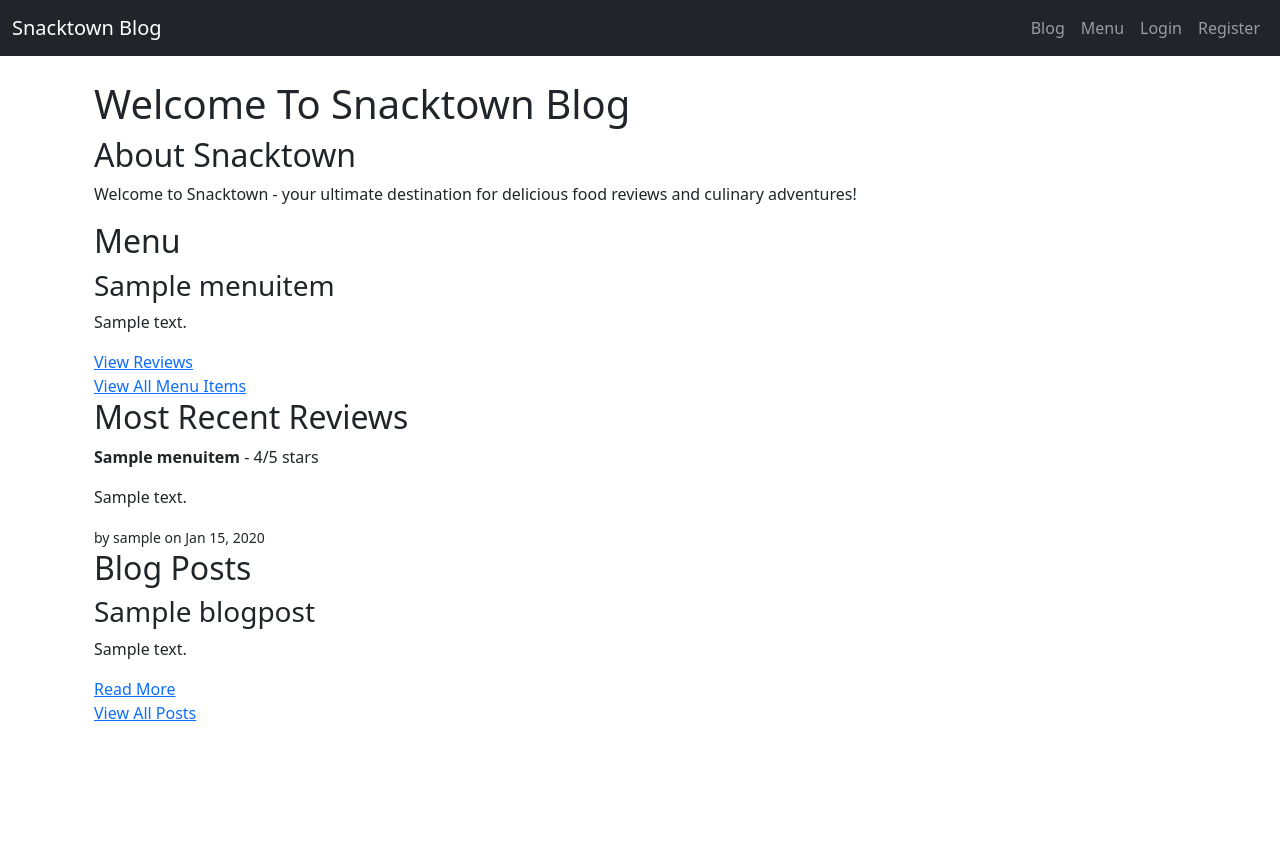
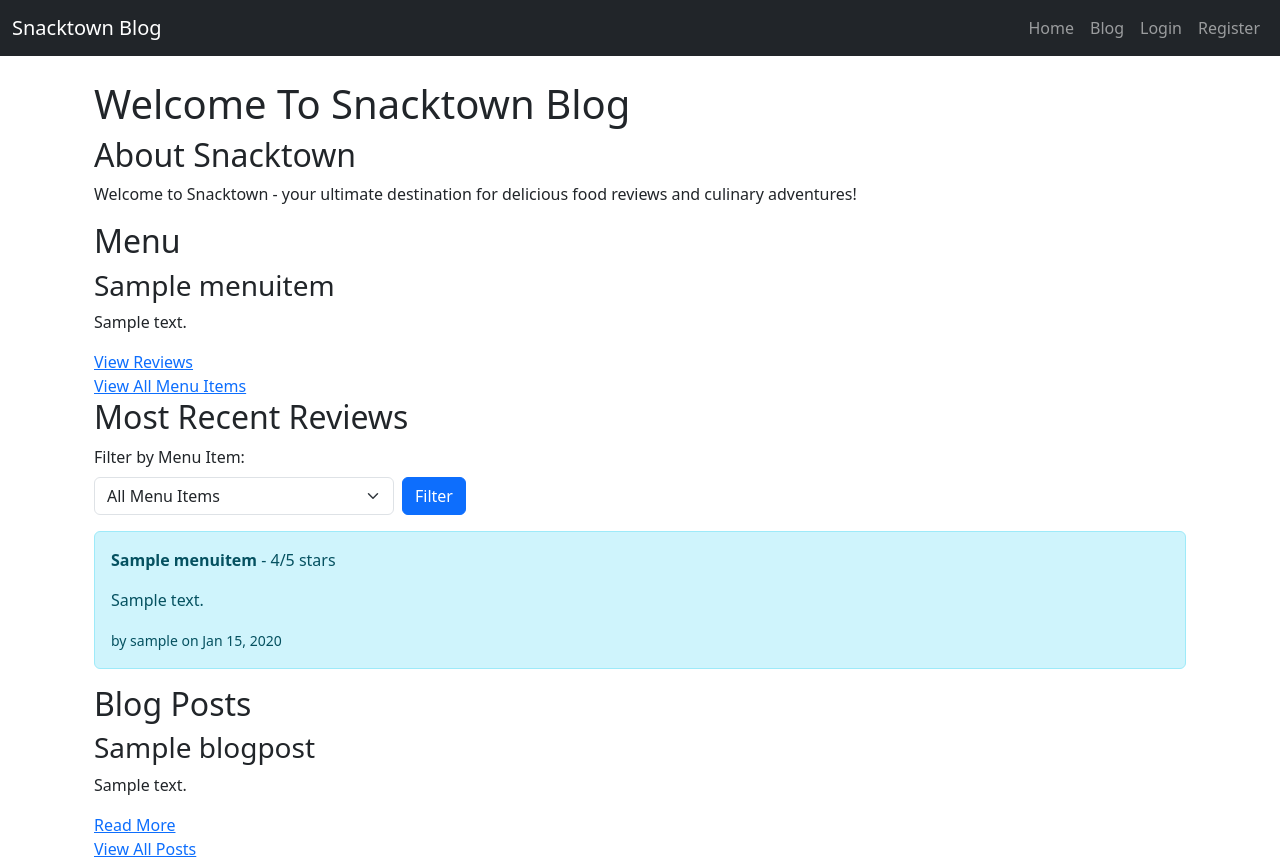
Before and after one commit to algardiner96-wq/snacktown-blog, a Django app: page / in a window 1280 px wide. Before the commit the page ends 721 px from the top, so only its background shows below. Run offline with Django 4.2, Linux system fonts and the light colour scheme; tables that the repository leaves empty hold one stand-in row (values such as "Sample post").

Commit message:
Filter reviews by item

```diff
--- a/blog/templates/blog/base.html
+++ b/blog/templates/blog/base.html
@@ -12,8 +12,8 @@
             <a class="navbar-brand" href="{% url 'blog:home' %}">Snacktown Blog</a>
             <div class="collapse navbar-collapse">
                 <ul class="navbar-nav ms-auto">
+                    <li class="nav-item"><a class="nav-link" href="{% url 'blog:home' %}">Home</a></li>
                     <li class="nav-item"><a class="nav-link" href="{% url 'blog:blog_list' %}">Blog</a></li>
-                    <li class="nav-item"><a class="nav-link" href="{% url 'blog:menu_list' %}">Menu</a></li>
                     {% if user.is_authenticated %}
                         <li class="nav-item"><a class="nav-link">{{ user.username }}</a></li>
                         <li class="nav-item"><a class="nav-link" href="{% url 'blog:logout' %}">Logout</a></li>
--- a/blog/templates/blog/home.html
+++ b/blog/templates/blog/home.html
@@ -27,13 +27,36 @@
 
     <section class="recent-reviews">
         <h2>Most Recent Reviews</h2>
-        {% for review in recent_reviews %}
-        <div class="review">
-            <p><strong>{{ review.menu_item.name }}</strong> - {{ review.rating }}/5 stars</p>
-            <p>{{ review.comment|truncatewords:20 }}</p>
-            <small>by {{ review.user.username }} on {{ review.created_at|date:"M d, Y" }}</small>
+
+        <div class="mb-3">
+            <label for="menu-filter" class="form-label">Filter by Menu Item:</label>
+            <form method="get" class="d-flex gap-2">
+                <select id="menu-filter" name="menu_item" class="form-select" style="max-width: 300px;">
+                    <option value="">All Menu Items</option>
+                    {% for item in all_menu_items %}
+                        <option value="{{ item.pk }}" {% if selected_menu_item|stringformat:"s" == item.pk|stringformat:"s" %}selected{% endif %}>
+                            {{ item.name }}
+                        </option>
+                    {% endfor %}
+                </select>
+                <button type="submit" class="btn btn-primary">Filter</button>
+                {% if selected_menu_item %}
+                    <a href="{% url 'blog:home' %}" class="btn btn-secondary">Clear</a>
+                {% endif %}
+            </form>
         </div>
-        {% endfor %}
+
+        {% if recent_reviews %}
+            {% for review in recent_reviews %}
+            <div class="review alert alert-info">
+                <p><strong>{{ review.menu_item.name }}</strong> - {{ review.rating }}/5 stars</p>
+                <p>{{ review.comment|truncatewords:20 }}</p>
+                <small>by {{ review.user.username }} on {{ review.created_at|date:"M d, Y" }}</small>
+            </div>
+            {% endfor %}
+        {% else %}
+            <p class="text-muted">No reviews found for this filter.</p>
+        {% endif %}
     </section>
 
     <section class="blog-posts">
--- a/blog/views.py
+++ b/blog/views.py
@@ -56,12 +56,26 @@ def home(request):
     """Homepage with recent blog posts and menu items"""
     recent_posts = BlogPost.objects.order_by('-created_at')[:2]
     menu_items = MenuItem.objects.all()[:3]
-    recent_reviews = Review.objects.filter(approved=True).order_by('-created_at')[:5]
+
+    # Filter reviews by menu item if specified
+    menu_filter = request.GET.get('menu_item', '')
+    if menu_filter:
+        recent_reviews = Review.objects.filter(
+            approved=True,
+            menu_item_id=menu_filter
+        ).order_by('-created_at')[:10]
+    else:
+        recent_reviews = Review.objects.filter(approved=True).order_by('-created_at')[:5]
+
+    # Get all menu items for dropdown
+    all_menu_items = MenuItem.objects.all()
 
     context = {
         'recent_posts': recent_posts,
         'menu_items': menu_items,
         'recent_reviews': recent_reviews,
+        'all_menu_items': all_menu_items,
+        'selected_menu_item': menu_filter,
     }
     return render(request, 'blog/home.html', context)
 
```
